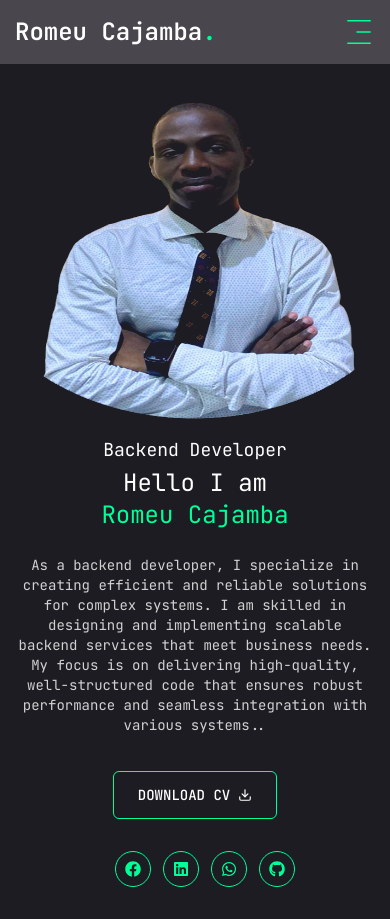
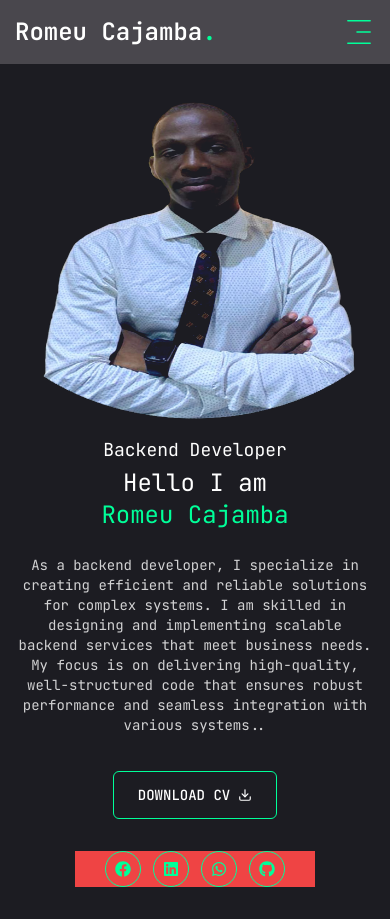
Before and after one commit to romeucajamba/portfolio_Cajamba, a Next.js app: page / in a window 390 px wide. Built offline with nearby package versions, Linux system fonts and the light colour scheme.

Commit message:
feat:worked in socials network

```diff
--- a/src/app/page.tsx
+++ b/src/app/page.tsx
@@ -30,7 +30,7 @@ export default function Home() {
                   <FiDownload/>
               </Button>
 
-              <div className="flex sm:flex-col md:flex-row sm:items-center sm:justify-center  xl:flex-row gap-4 mb-8 md:mb-0 w-40 ">
+              <div className="flex sm:flex-col md:flex-row sm:items-center sm:justify-center xl:flex-row gap-4 mb-8 md:mb-0 w-60 bg-red-500">
                 <Socials/>
               </div>
             </div>
--- a/src/components/Socials.tsx
+++ b/src/components/Socials.tsx
@@ -11,7 +11,7 @@ const socials = [
 
 const Socials = () => {
   return (
-    <div className='flex sm:flex-row md:flex-row sm:justify-center sm:items-center xl:flex-row w-48 gap-3'>
+    <div className='flex sm:flex-row md:flex-row justify-center items-center xl:flex-row w-60 gap-3'>
         {socials.map(social => (
           <a
             key={social.path}
```
